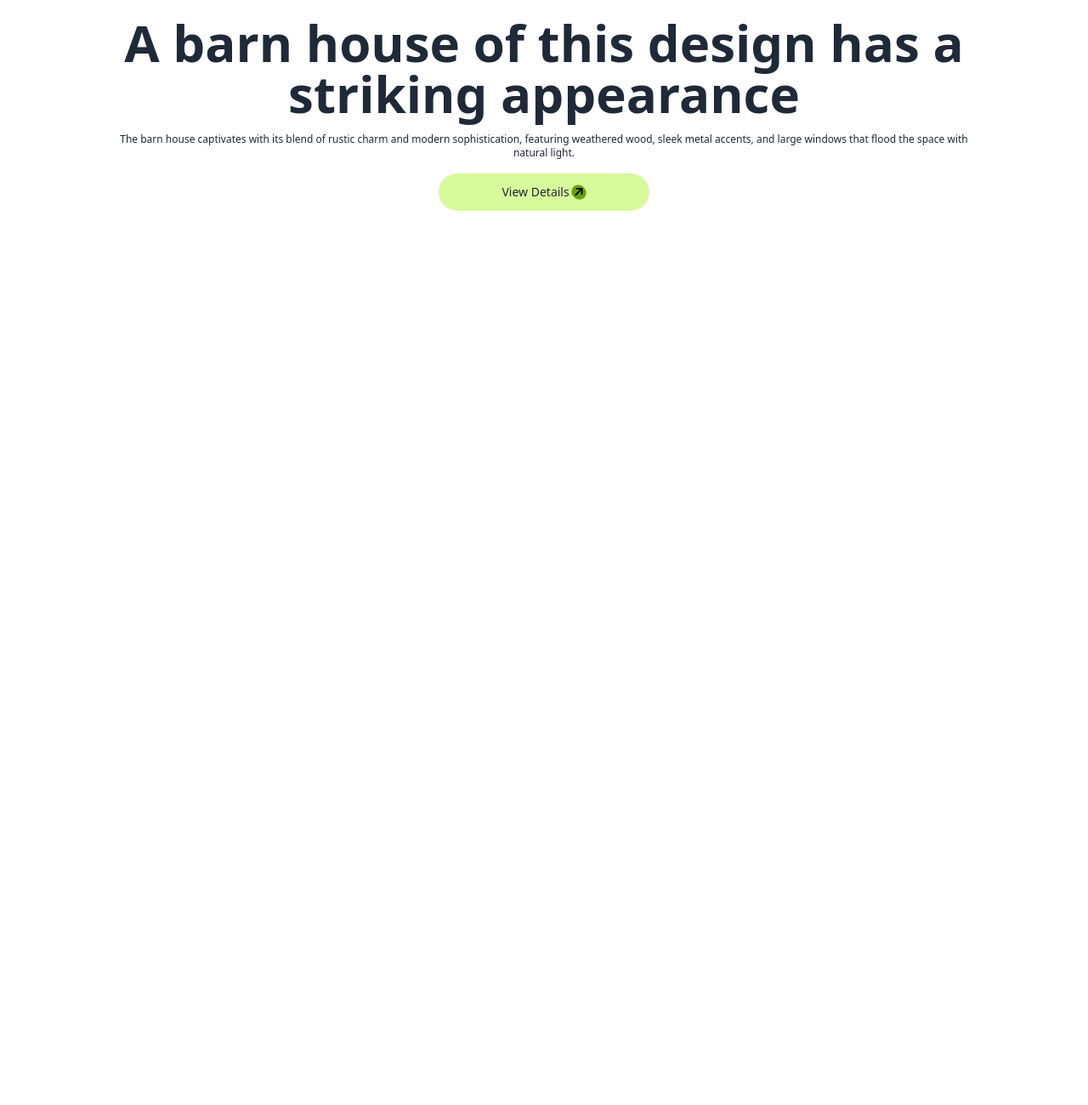
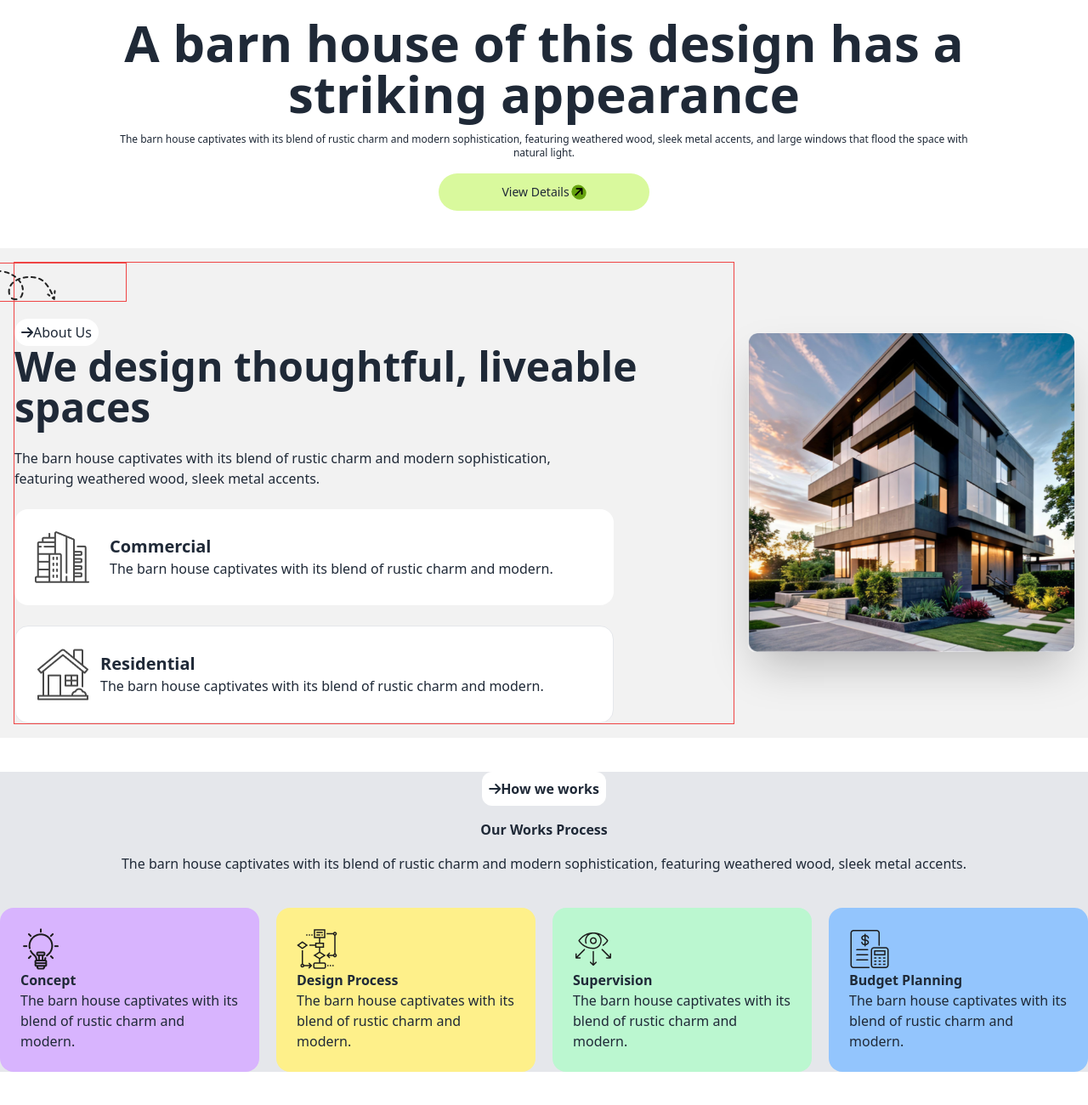
Before and after one commit to Prangon999/my-assignment, a plain HTML site: page index.html in a window 1280 px wide. Shown: the part 508-1808 px from the top of the page at 85% size. Before the commit the page ends 800 px from the top, so only its background shows below. Drawn offline with nearby package versions, Linux system fonts and the light colour scheme.

Commit message:
include the main section

```diff
--- a/index.html
+++ b/index.html
@@ -78,7 +78,91 @@
 
    </section>
      </header>
+    <!-- main section  -->
+    <main>
+        <!-- liveable spaces  -->
+         <section class="mb-10">
 
+           <div class="hero bg-base-200  lg:min-h-fit ">
+
+             <!-- image content -->
+             <div class="hero-content flex-col-reverse lg:flex-row-reverse ">
+
+                 <img
+                 src="assets/Rectangle.png"
+                 class="max-w-sm rounded-lg  shadow-2xl"/>
+
+                 <!-- text content  -->
+               <div class="border border-red-500">
+                 <div class="border border-red-500 w-1/4  lg:-ml-20 mb-5">
+                   <img class="" src="assets/Vector.png" alt="">
+                 </div>
+                 <div class="mx-auto w-1/4 lg:mx-0">
+                   <button class="rounded-2xl bg-white px-2 py-1 "><i class="fa-solid fa-arrow-right"></i>About Us</button>
+                 </div>
+                 <h1 class="text-5xl font-bold">We design thoughtful, liveable spaces</h1>
+                 <p class="py-6 ">
+                   The barn house captivates with its blend of rustic charm and
+       modern sophistication, <br> featuring weathered wood, sleek metal accents.
+                 </p>
+                 <!-- card section  -->
+                 <div class="flex bg-white items-center p-6 gap-3 rounded-2xl md:w-5/6">
+                   <img src="assets/commercial.png" alt="">
+                   <div class="ml-3">
+                     <h2 class="text-xl font-bold">Commercial</h2>
+                     <p class="font-medium"> The barn house captivates with its blend of rustic charm and modern.</p>
+                   </div>
+                 </div>
+                 <!-- card -1 end  -->
+                  <!-- card -2  -->
+                  <div class="flex mt-6 border  bg-white items-center p-6 rounded-2xl md:w-5/6">
+                   <img src="assets/residential.png" alt="">
+                   <div class="ml-3">
+                     <h2 class="text-xl font-bold">Residential</h2>
+                     <p class="font-medium">The barn house captivates with its blend of rustic charm and modern.  </p>
+                   </div>
+                 </div>
+                  <!-- card 2 end   -->
+               </div>
+             </div>
+           </div>
+         </section>
+         <!-- our works process  -->
+          <section class="bg-gray-200 mb-10">
+           <!-- text section  -->
+           <div class=" max-w-screen-xl mx-auto ">
+             <div class="mb-10 ">
+               <div class=" mx-auto text-center my-4 lg:w-1/4 "><button class="font-bold bg-white ml-30 p-1 rounded-xl  lg:p-2"><i class="fa-solid fa-arrow-right"></i>How we works</button></div>
+               <h2 class="font-bold text-center">Our Works Process</h2>
+               <p class="font-medium text-center mt-4">The barn house captivates with its blend of rustic charm and modern sophistication, featuring weathered wood, sleek metal accents.</p>
+               </div>
+               <!-- grid section  -->
+                <div class="grid grid-cols-1  gap-5  lg:grid-cols-4">
+             <div class="bg-purple-300 p-6 rounded-2xl">
+               <img src="assets/concept.png" alt="">
+               <h2 class="font-extrabold" >Concept</h2>
+               <p class="font-medium">The barn house captivates with its blend of rustic charm and modern.</p>
+             </div>
+             <div class="bg-yellow-200 p-6 rounded-2xl ">
+               <img src="assets/flow-chart.png" alt="">
+               <h2 class="font-extrabold">Design Process</h2>
+               <p class="font-medium">The barn house captivates with its blend of rustic charm and modern.</p>
+             </div>
+             <div class="bg-green-200 p-6 rounded-2xl">
+               <img src="assets/vision.png" alt="">
+               <h2 class="font-extrabold">Supervision</h2>
+               <p class="font-medium">The barn house captivates with its blend of rustic charm and modern.</p>
+             </div>
+             <div class="bg-blue-300 p-6 rounded-2xl">
+               <img src="assets/budget-planning.png" alt="">
+               <h2 class="font-extrabold">Budget Planning</h2>
+               <p class="font-medium">The barn house captivates with its blend of rustic charm and modern.</p>
+             </div>
+                </div>
+           </div>
+          </section>
+
+             </main>
 
      </body>
      </html>
```
